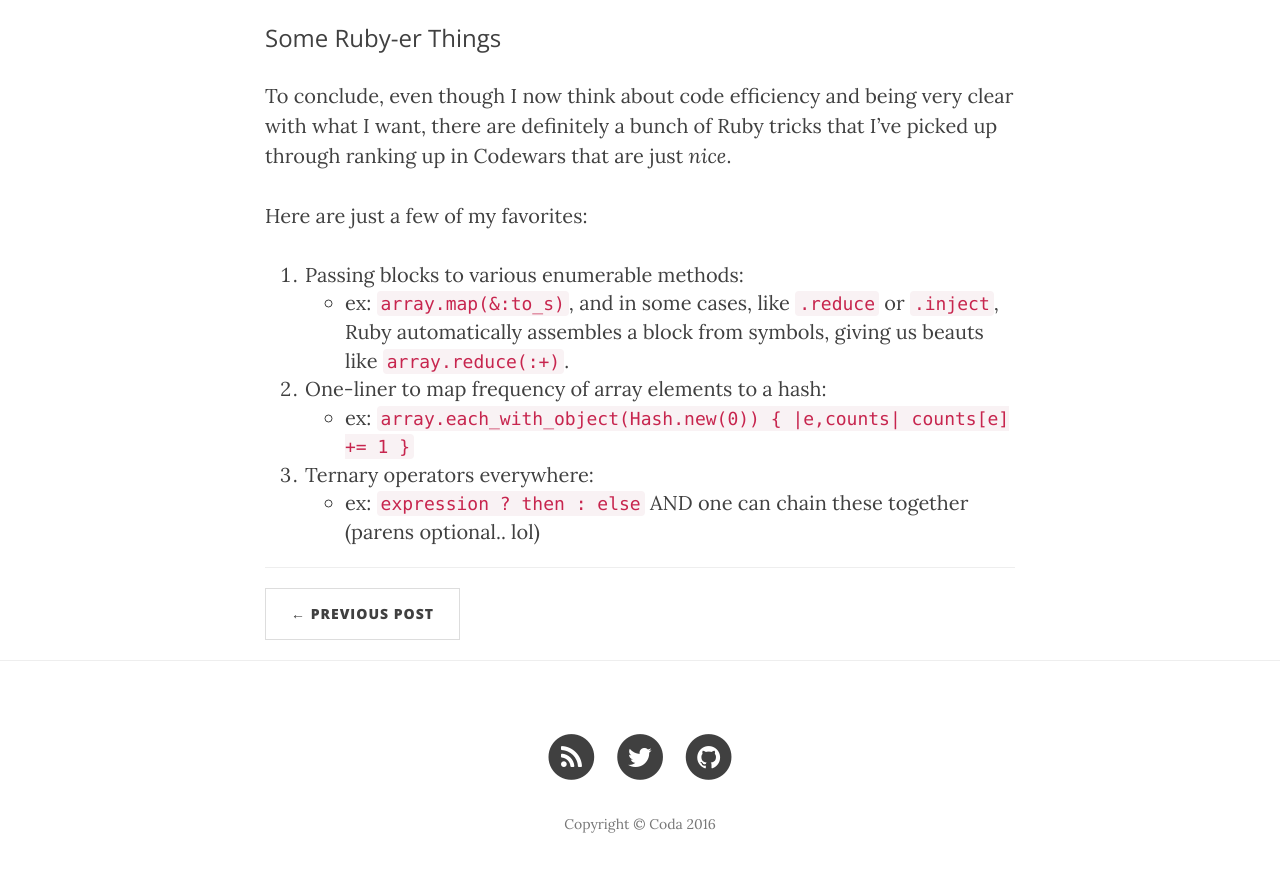
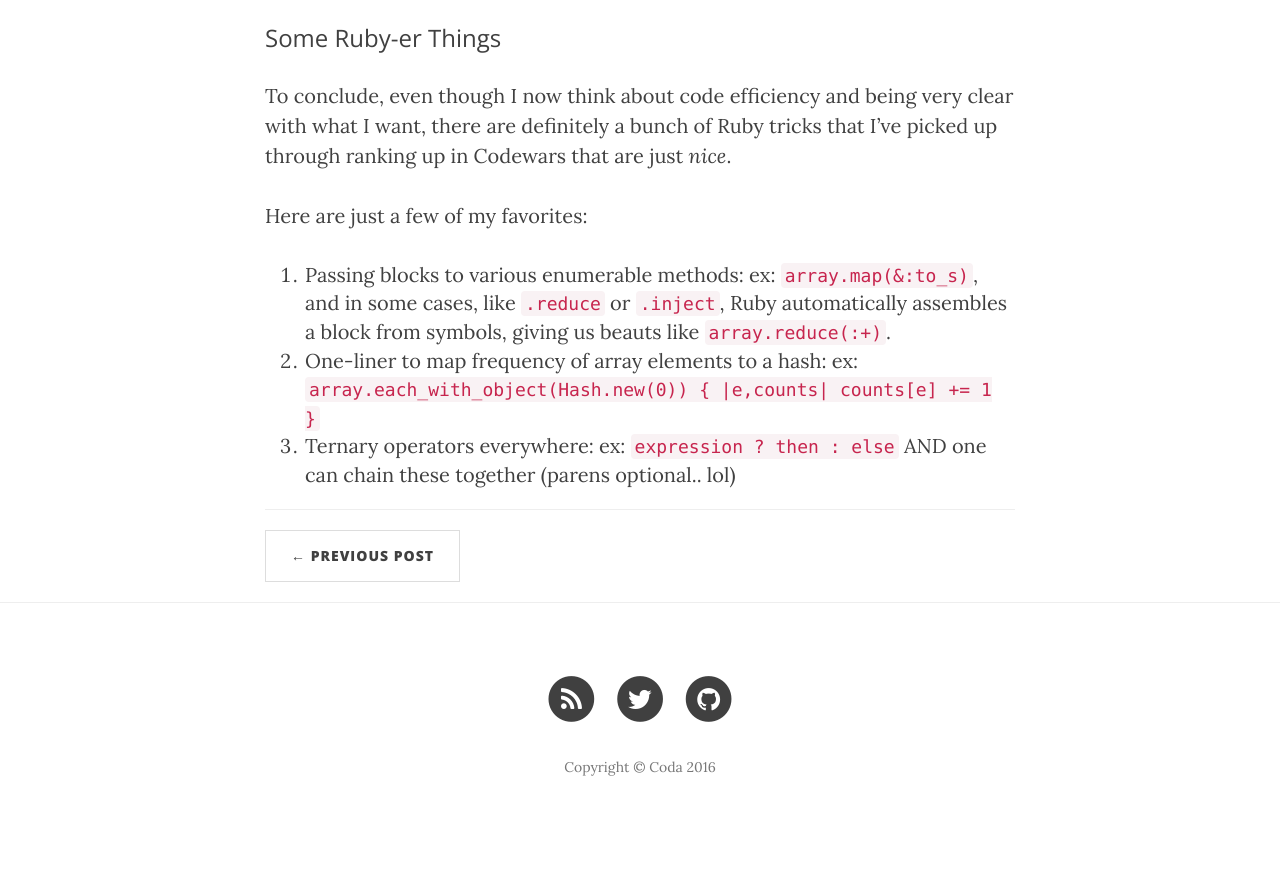
Before and after one commit to MrMonsk/Coda, a Jekyll site: the page built from _posts/2016-05-02-codewars.md, in a window 1280 px wide and 900 px high, scrolled down 2307 px. Shown: the top 872 px of the window. Built offline with Jekyll 4.4.1, drawn with Linux system fonts in a browser that asks for light colours; nearby versions of some CDN libraries; after the commit the page ends 3150 px from its top, so only the background shows below that; part of the change alters nothing that is shown.

Commit message:
comeon gh

```diff
--- a/_posts/2016-05-02-codewars.md
+++ b/_posts/2016-05-02-codewars.md
@@ -58,9 +58,10 @@ A little messy, but more efficient.
 To conclude, even though I now think about code efficiency and being very clear with what I want, there are definitely a bunch of Ruby tricks that I've picked up through ranking up in Codewars that are just _nice_.
 
 Here are just a few of my favorites:
+
 1. Passing blocks to various enumerable methods:
-  * ex: `array.map(&:to_s)`, and in some cases, like `.reduce` or `.inject`, Ruby automatically assembles a block from symbols, giving us beauts like `array.reduce(:+)`.
+  ex: `array.map(&:to_s)`, and in some cases, like `.reduce` or `.inject`, Ruby automatically assembles a block from symbols, giving us beauts like `array.reduce(:+)`.
 2. One-liner to map frequency of array elements to a hash:
-  * ex: `array.each_with_object(Hash.new(0)) { |e,counts| counts[e] += 1 }`
+  ex: `array.each_with_object(Hash.new(0)) { |e,counts| counts[e] += 1 }`
 3. Ternary operators everywhere:
-  * ex: `expression ? then : else` AND one can chain these together (parens optional.. lol)
+  ex: `expression ? then : else` AND one can chain these together (parens optional.. lol)
```
